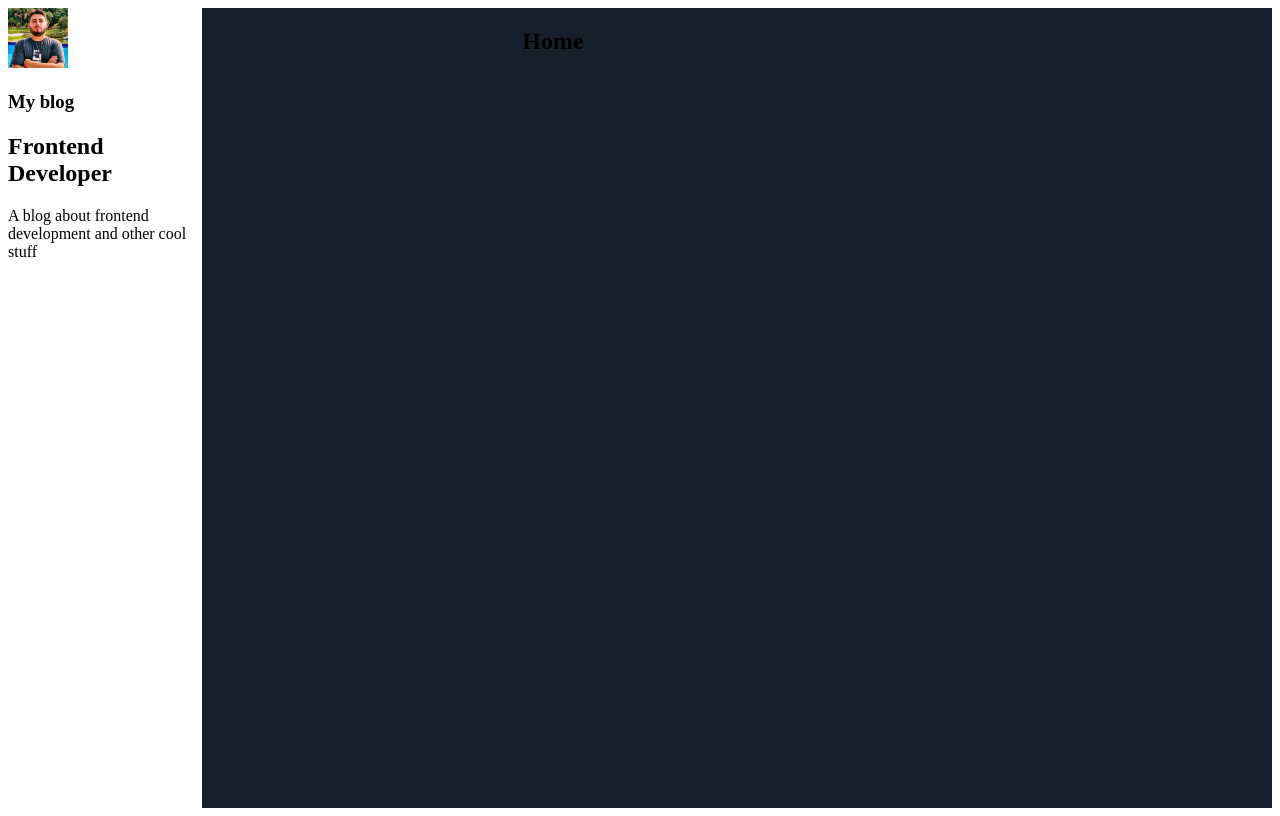
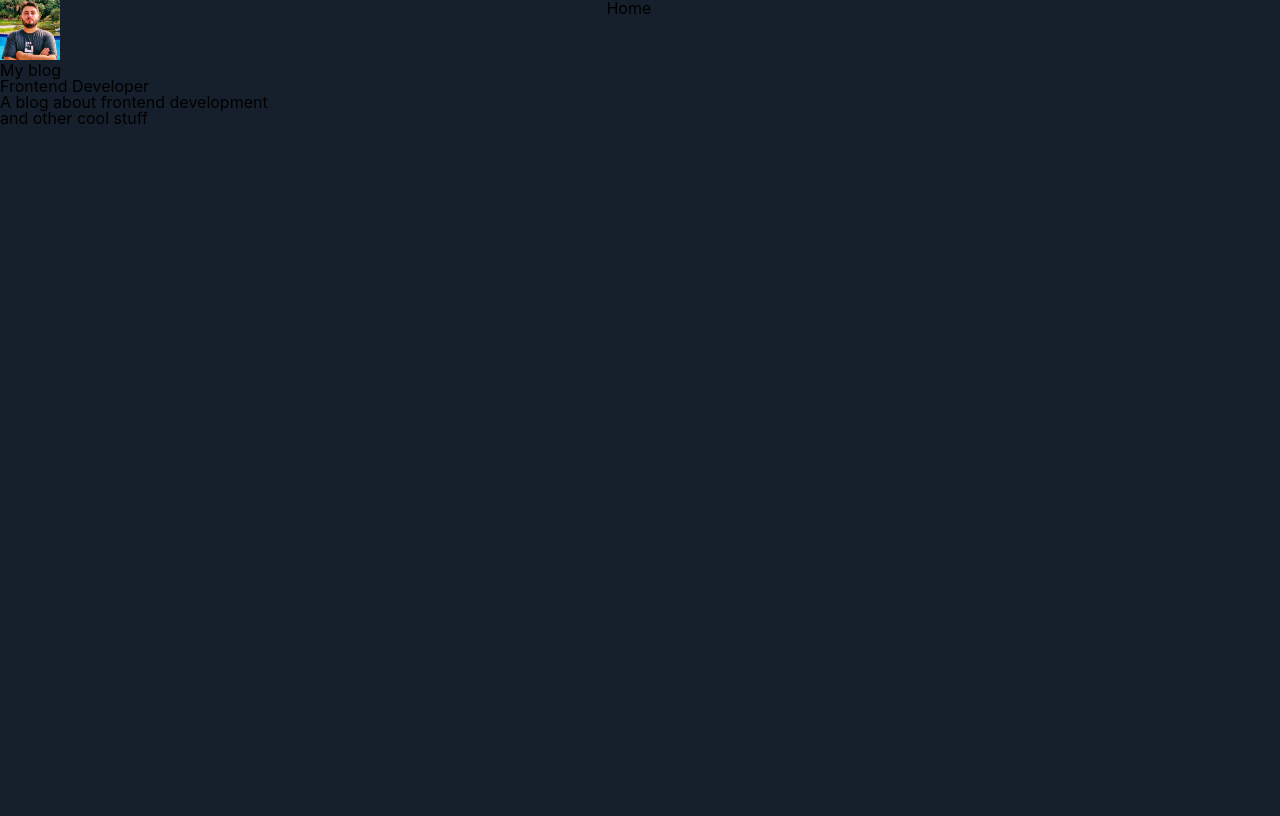
Before and after one commit to YuriGuilherme/gatsby-course, a Gatsby site: page / in a window 1280 px wide. Built offline with nearby package versions, Linux system fonts and the light colour scheme; Gatsby itself is replaced by a stand-in of ours.

Commit message:
feat(style): reset default html style through GlobalStyles

```diff
--- a/src/components/Layout/index.js
+++ b/src/components/Layout/index.js
@@ -2,6 +2,7 @@ import React from 'react'
 import PropTypes from 'prop-types'
 import styled from 'styled-components'
 
+import GlobalStyles from "../../styles/global"
 import Profile from '../Profile'
 
 const LayoutWrapper = styled.section`
@@ -18,6 +19,7 @@ const LayoutMain = styled.main`
 const Layout = ({ children }) => {
   return (
     <LayoutWrapper>
+        <GlobalStyles />
         <aside>
             <Profile />
         </aside>
--- /dev/null
+++ b/src/styles/global.js
@@ -0,0 +1,66 @@
+import { createGlobalStyle } from "styled-components"
+
+ const GlobalStyles = createGlobalStyle`
+  /* http://meyerweb.com/eric/tools/css/reset/
+   v2.0 | 20110126
+   License: none (public domain)
+  */
+  html, body, div, span, applet, object, iframe,
+  h1, h2, h3, h4, h5, h6, p, blockquote, pre,
+  a, abbr, acronym, address, big, cite, code,
+  del, dfn, em, img, ins, kbd, q, s, samp,
+  small, strike, strong, sub, sup, tt, var,
+  b, u, i, center,
+  dl, dt, dd, ol, ul, li,
+  fieldset, form, label, legend,
+  table, caption, tbody, tfoot, thead, tr, th, td,
+  article, aside, canvas, details, embed,
+  figure, figcaption, footer, header, hgroup,
+  menu, nav, output, ruby, section, summary,
+  time, mark, audio, video {
+    margin: 0;
+    padding: 0;
+    border: 0;
+    font-size: 100%;
+    font: inherit;
+    vertical-align: baseline;
+  }
+  /* HTML5 display-role reset for older browsers */
+  article, aside, details, figcaption, figure,
+  footer, header, hgroup, menu, nav, section {
+    display: block;
+  }
+  body {
+    line-height: 1;
+  }
+  ol, ul {
+    list-style: none;
+  }
+  blockquote, q {
+    quotes: none;
+  }
+  blockquote:before, blockquote:after,
+  q:before, q:after {
+    content: '';
+    content: none;
+  }
+  table {
+    border-collapse: collapse;
+    border-spacing: 0;
+  }
+  * {
+    box-sizing: border-box;
+  }
+  body {
+    background: #16202c;
+    line-height: 1;
+    font-size: 100%;
+    font-family: -apple-system, BlinkMacSystemFont, "Segoe UI", Roboto, Helvetica, Arial, sans-serif, "Apple Color Emoji", "Segoe UI Emoji", "Segoe UI Symbol";
+  }
+  img {
+    display: block;
+  	width: 100%;
+  	height: auto;
+  }
+`
+export default GlobalStyles
```
